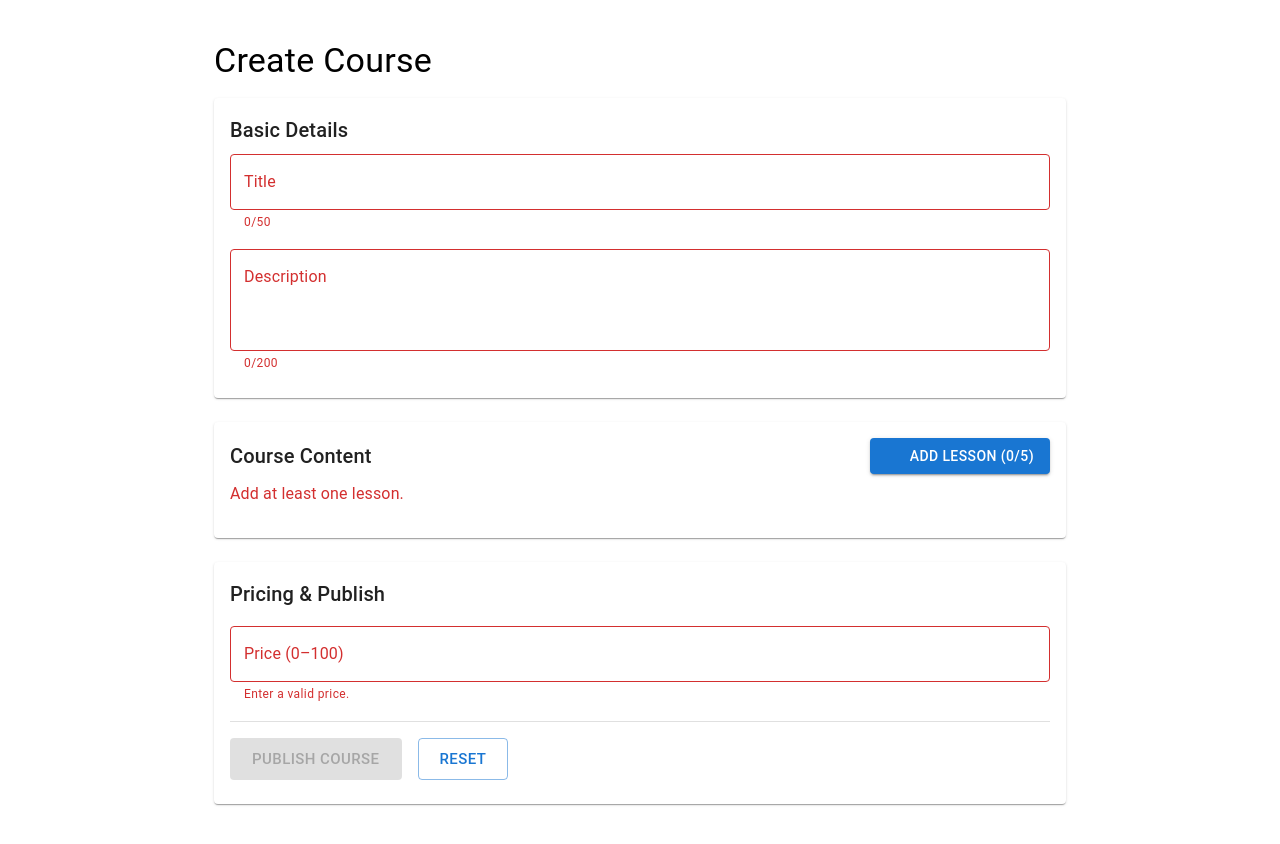
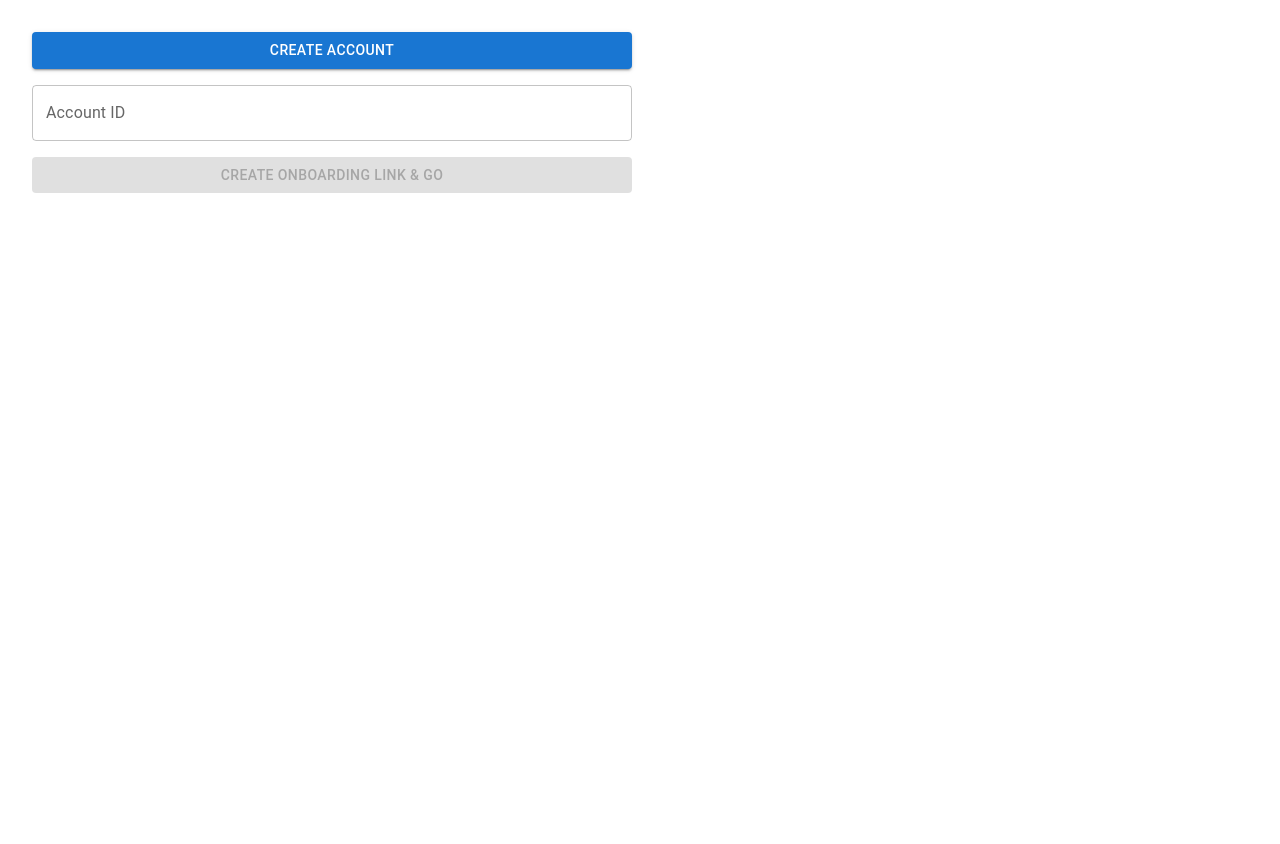
Before and after one commit to rjvb7424/Learn-It-Now, a React (Vite) app in the folder frontend/: page / in a window 1280 px wide. After the commit the page ends 800 px from the top, so only its background shows below. Built offline with nearby package versions, Linux system fonts and the light colour scheme; some icons are missing.

Commit message:
refactor: remove unused HeaderBar import and component from StripeOnboardingTest

```diff
--- a/frontend/src/App.tsx
+++ b/frontend/src/App.tsx
@@ -1,5 +1,4 @@
 // src/main.tsx (or your router file)
-/*
 import { BrowserRouter, Routes, Route } from "react-router-dom";
 import StripeOnboardingTest from "./StripeOnboardingTest";
 
@@ -17,15 +16,3 @@ export default function App() {
     </BrowserRouter>
   );
 }
-*/
-
-// frontend/src/App.tsx
-// src/App.tsx
-import HomePage from "./homepage/HomePage";
-import CreatePage from "./createpage/CreatePage";
-
-export default function App() {
-  return (
-    <CreatePage />
-  );
-}
--- a/frontend/src/StripeOnboardingTest.tsx
+++ b/frontend/src/StripeOnboardingTest.tsx
@@ -1,7 +1,6 @@
 // src/StripeOnboardingTest.tsx
 import * as React from "react";
 import { Button, Stack, TextField, Alert } from "@mui/material";
-import HeaderBar from "./HeaderBar";
 
 const CREATE_ACCOUNT_URL = "https://createaccount-5rf4ii6yvq-uc.a.run.app";
 const CREATE_ACCOUNT_LINK_URL = "https://createaccountlink-5rf4ii6yvq-uc.a.run.app";
@@ -53,7 +52,6 @@ export default function StripeOnboardingTest() {
   return (
     <Stack spacing={2} sx={{ p: 3, maxWidth: 600 }}>
       {error && <Alert severity="error">{error}</Alert>}
-      <HeaderBar />
       <Button variant="contained" onClick={createAccount} disabled={loading}>
         Create Account
       </Button>
```
